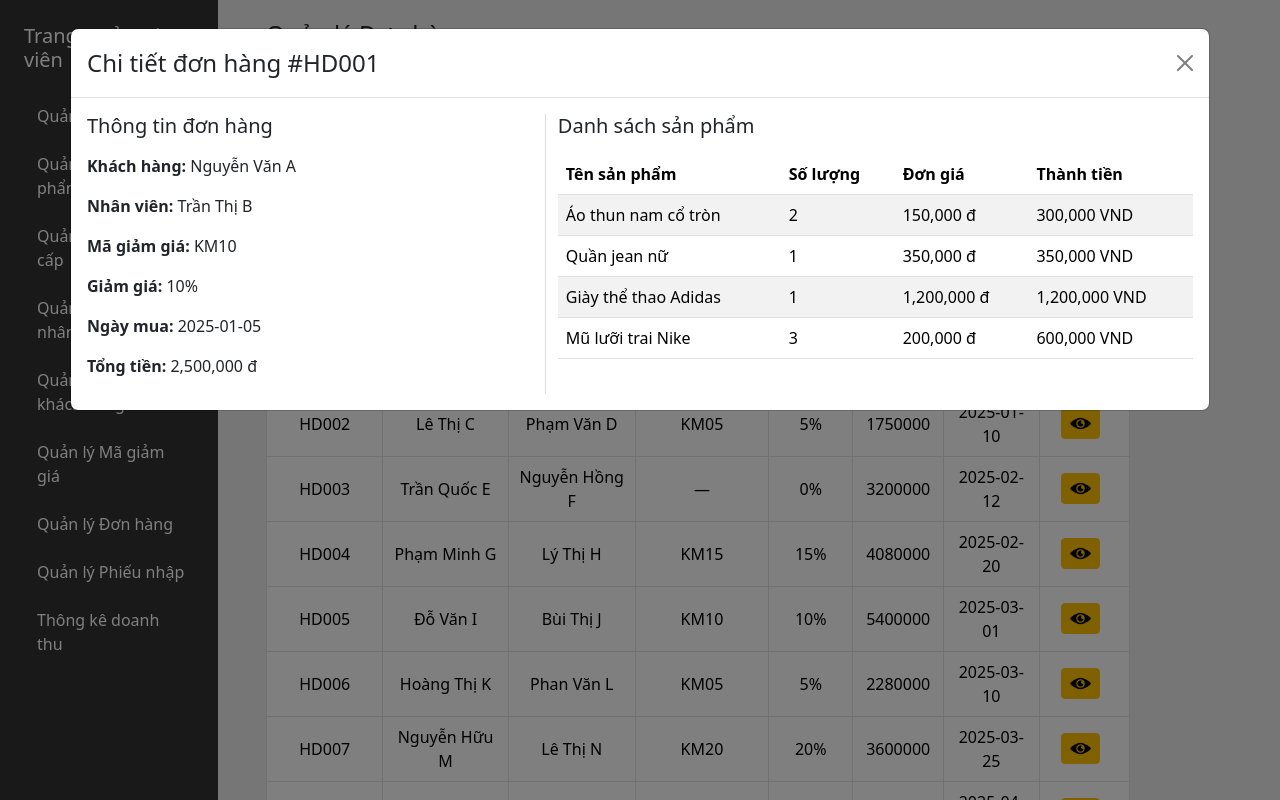
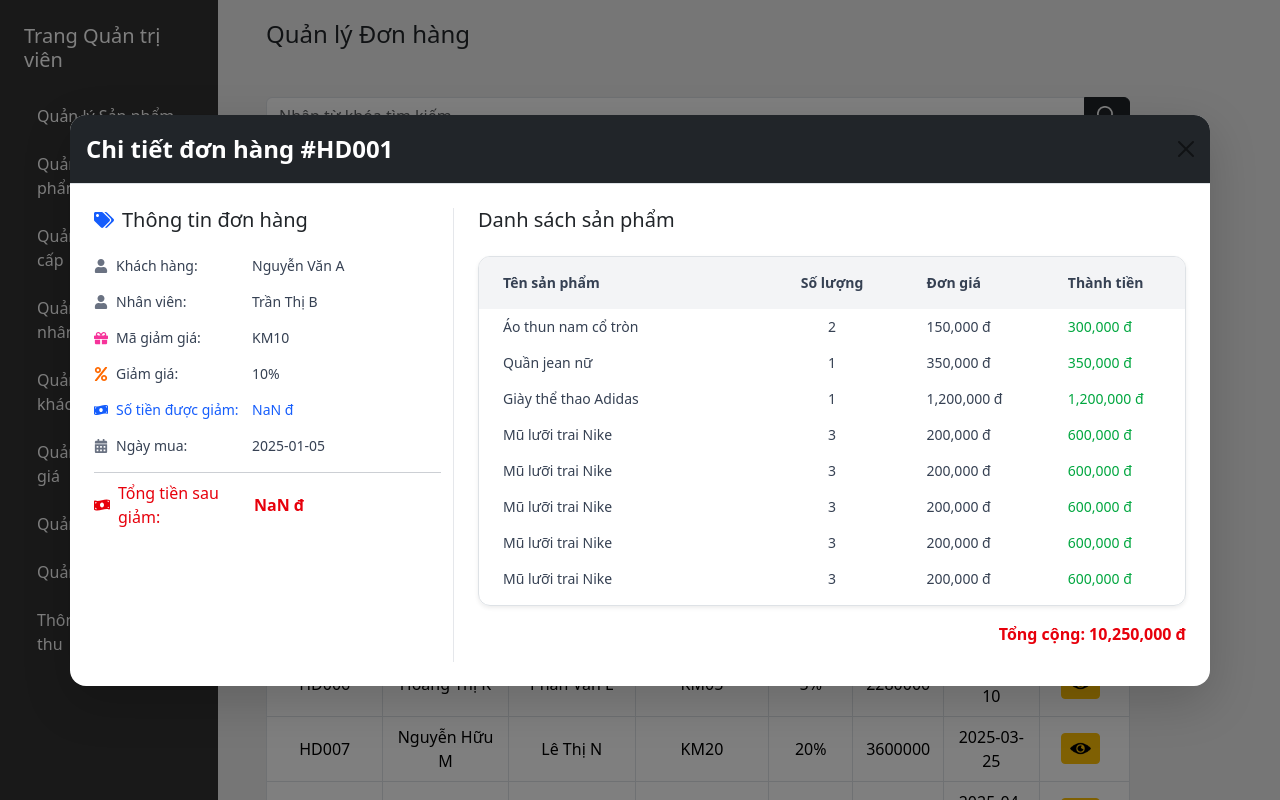
Before and after one commit to lnqhuongg/Store-Management, a Next.js app: page /admin/DonHang in a window 1280 px wide. Both pictures are taken after a click on the button 1080 px from the left and 358 px from the top of the page. Shown: the top 800 px of the page. Built offline with nearby package versions, Linux system fonts and the light colour scheme.

Commit message:
update chi tiet hoa don modal
hihihih

```diff
--- a/package.json
+++ b/package.json
@@ -10,10 +10,12 @@
   },
   "dependencies": {
     "bootstrap": "^5.3.8",
+    "bootstrap-icons": "^1.13.1",
     "next": "15.5.4",
     "react": "19.1.0",
     "react-bootstrap": "^2.10.10",
-    "react-dom": "19.1.0"
+    "react-dom": "19.1.0",
+    "react-icons": "^5.5.0"
   },
   "devDependencies": {
     "@eslint/eslintrc": "^3",
--- a/src/app/components/MUI/Modal/ChiTietDHModal.tsx
+++ b/src/app/components/MUI/Modal/ChiTietDHModal.tsx
@@ -1,4 +1,5 @@
-import { Modal, Row, Col, Table } from "react-bootstrap";
+import { Modal, Row, Col, Table, Badge } from "react-bootstrap";
+import { FaUser, FaTags, FaCalendarAlt, FaMoneyBillWave, FaGift, FaPercent } from "react-icons/fa";
 
 interface SanPham {
     tenSanPham: string;
@@ -21,81 +22,136 @@ export default function ModalDetailDonHang({
     if (!DonHangData) return null;
 
     const sanPhamMau: SanPham[] = [
-        {
-            tenSanPham: "Áo thun nam cổ tròn",
-            soLuong: 2,
-            donGia: 150000,
-            thanhTien: 300000,
-        },
-        {
-            tenSanPham: "Quần jean nữ",
-            soLuong: 1,
-            donGia: 350000,
-            thanhTien: 350000,
-        },
-        {
-            tenSanPham: "Giày thể thao Adidas",
-            soLuong: 1,
-            donGia: 1200000,
-            thanhTien: 1200000,
-        },
-        {
-            tenSanPham: "Mũ lưỡi trai Nike",
-            soLuong: 3,
-            donGia: 200000,
-            thanhTien: 600000,
-        },
+        { tenSanPham: "Áo thun nam cổ tròn", soLuong: 2, donGia: 150000, thanhTien: 300000 },
+        { tenSanPham: "Quần jean nữ", soLuong: 1, donGia: 350000, thanhTien: 350000 },
+        { tenSanPham: "Giày thể thao Adidas", soLuong: 1, donGia: 1200000, thanhTien: 1200000 },
+        { tenSanPham: "Mũ lưỡi trai Nike", soLuong: 3, donGia: 200000, thanhTien: 600000 },
+        { tenSanPham: "Mũ lưỡi trai Nike", soLuong: 3, donGia: 200000, thanhTien: 600000 },
+        { tenSanPham: "Mũ lưỡi trai Nike", soLuong: 3, donGia: 200000, thanhTien: 600000 },
+        { tenSanPham: "Mũ lưỡi trai Nike", soLuong: 3, donGia: 200000, thanhTien: 600000 },
+        { tenSanPham: "Mũ lưỡi trai Nike", soLuong: 3, donGia: 200000, thanhTien: 600000 },
+        { tenSanPham: "Mũ lưỡi trai Nike", soLuong: 3, donGia: 200000, thanhTien: 600000 },
+        { tenSanPham: "Mũ lưỡi trai Nike", soLuong: 3, donGia: 200000, thanhTien: 600000 },
+        { tenSanPham: "Mũ lưỡi trai Nike", soLuong: 3, donGia: 200000, thanhTien: 600000 },
+        { tenSanPham: "Mũ lưỡi trai Nike", soLuong: 3, donGia: 200000, thanhTien: 600000 },
+        { tenSanPham: "Mũ lưỡi trai Nike", soLuong: 3, donGia: 200000, thanhTien: 600000 },
+        { tenSanPham: "Mũ lưỡi trai Nike", soLuong: 3, donGia: 200000, thanhTien: 600000 },
+        { tenSanPham: "Mũ lưỡi trai Nike", soLuong: 3, donGia: 200000, thanhTien: 600000 },
+        { tenSanPham: "Mũ lưỡi trai Nike", soLuong: 3, donGia: 200000, thanhTien: 600000 },
+        { tenSanPham: "Mũ lưỡi trai Nike", soLuong: 3, donGia: 200000, thanhTien: 600000 },
     ];
 
+    const tongTien = sanPhamMau.reduce((sum, sp) => sum + sp.thanhTien, 0);
 
     return (
         <Modal
             show={show}
             onHide={handleClose}
-            size="xl" // rộng hơn bình thường
+            size="xl"
+            centered
+            contentClassName="border-0 shadow-lg rounded-4"
         >
-            <Modal.Header closeButton>
-                <Modal.Title>Chi tiết đơn hàng #{DonHangData.id}</Modal.Title>
+            <Modal.Header closeButton className="bg-[#212529] text-white rounded-top-4">
+                <Modal.Title>
+                    <strong>Chi tiết đơn hàng #{DonHangData.id}</strong>
+                </Modal.Title>
             </Modal.Header>
 
-            <Modal.Body>
+            <Modal.Body className="p-4">
                 <Row>
+
                     {/* --- Cột trái: Thông tin đơn hàng --- */}
-                    <Col md={5} style={{ borderRight: "1px solid #ddd" }}>
-                        <h5 className="mb-3">Thông tin đơn hàng</h5>
+                    <Col md={4} className="border-r border-gray-200">
+                        <h5 className="mb-4 font-semibold text-lg flex items-center gap-2 text-gray-800">
+                            <FaTags className="text-blue-600" />
+                            Thông tin đơn hàng
+                        </h5>
 
-                        <p><strong>Khách hàng:</strong> {DonHangData.customer}</p>
-                        <p><strong>Nhân viên:</strong> {DonHangData.staff}</p>
-                        <p><strong>Mã giảm giá:</strong> {DonHangData.coupon}</p>
-                        <p><strong>Giảm giá:</strong> {DonHangData.discount}</p>
-                        <p><strong>Ngày mua:</strong> {DonHangData.date}</p>
-                        <p><strong>Tổng tiền:</strong> {DonHangData?.total?.toLocaleString()} đ</p>
+                        <div className="space-y-3 text-gray-700 text-sm">
+                            <p className="flex items-center gap-2">
+                                <FaUser className="text-gray-500" />
+                                <span className="font-medium w-32">Khách hàng:</span> {DonHangData.customer}
+                            </p>
+
+                            <p className="flex items-center gap-2">
+                                <FaUser className="text-gray-500" />
+                                <span className="font-medium w-32">Nhân viên:</span> {DonHangData.staff}
+                            </p>
+
+                            <p className="flex items-center gap-2">
+                                <FaGift className="text-pink-500" />
+                                <span className="font-medium w-32">Mã giảm giá:</span> {DonHangData.coupon || "Không có"}
+                            </p>
+
+                            <p className="flex items-center gap-2">
+                                <FaPercent className="text-orange-500" />
+                                <span className="font-medium w-32">Giảm giá:</span> {DonHangData.discount || 0}
+                            </p>
+
+                            {/* 🔹 Số tiền được giảm */}
+                            <p className="flex items-center gap-2 text-blue-600">
+                                <FaMoneyBillWave />
+                                <span className="font-medium w-32">Số tiền được giảm:</span>
+                                {((DonHangData.total * (DonHangData.discount || 0)) / 100).toLocaleString()} đ
+                            </p>
+
+                            <p className="flex items-center gap-2">
+                                <FaCalendarAlt className="text-gray-500" />
+                                <span className="font-medium w-32">Ngày mua:</span> {DonHangData.date}
+                            </p>
+
+                            <hr className="border-gray-300 my-2" />
+
+                            {/* 🔹 Tổng tiền sau giảm */}
+                            <p className="flex items-center gap-2 text-red-600 font-semibold text-base">
+                                <FaMoneyBillWave />
+                                <span className="font-medium w-32">Tổng tiền sau giảm:</span>
+                                {(
+                                    DonHangData.total - (DonHangData.total * (DonHangData.discount || 0)) / 100
+                                ).toLocaleString()} đ
+                            </p>
+                        </div>
                     </Col>
 
+
                     {/* --- Cột phải: Danh sách sản phẩm --- */}
-                    <Col md={7}>
-                        <h5 className="mb-3">Danh sách sản phẩm</h5>
-                        <Table striped hover responsive>
-                            <thead>
+                    <Col md={8} className="ps-4">
+                        <h5 className="mb-4 font-semibold text-lg text-blue-600">Danh sách sản phẩm</h5>
+
+                        {/* 🔹 Vùng chứa bảng có giới hạn chiều cao */}
+                        <div className="max-h-[350px] overflow-y-auto rounded-xl border border-gray-200 shadow-sm">
+                            <table className="min-w-full text-sm text-gray-700">
+                                <thead className="bg-gray-100 sticky top-0 z-10">
                                     <tr>
-                                    <th>Tên sản phẩm</th>
-                                    <th>Số lượng</th>
-                                    <th>Đơn giá</th>
-                                    <th>Thành tiền</th>
+                                        <th className="py-3 px-4 text-left font-semibold w-[40%]">Tên sản phẩm</th>
+                                        <th className="py-3 px-4 text-center font-semibold w-[20%]">Số lượng</th>
+                                        <th className="py-3 px-4 text-right font-semibold w-[20%]">Đơn giá</th>
+                                        <th className="py-3 px-4 text-right font-semibold w-[20%]">Thành tiền</th>
                                     </tr>
                                 </thead>
-                            <tbody>
+                                <tbody className="divide-y divide-gray-200">
                                     {sanPhamMau.map((sp, index) => (
-                                    <tr key={index}>
-                                        <td>{sp.tenSanPham}</td>
-                                        <td>{sp.soLuong}</td>
-                                        <td>{sp.donGia.toLocaleString()} đ</td>
-                                        <td>{sp.thanhTien.toLocaleString()} VND</td>
+                                        <tr key={index} className="hover:bg-gray-50 transition">
+                                            <td className="py-2 px-4">{sp.tenSanPham}</td>
+                                            <td className="py-2 px-4 text-center">{sp.soLuong}</td>
+                                            <td className="py-2 px-4 text-left">{sp.donGia.toLocaleString()} đ</td>
+                                            <td className="py-2 px-4 text-left font-medium text-green-600">
+                                                {sp.thanhTien.toLocaleString()} đ
+                                            </td>
                                         </tr>
                                     ))}
                                 </tbody>
-                        </Table>
+                            </table>
+                        </div>
+
+                        {/* Tổng cộng nằm ngoài bảng, không cuộn */}
+                        <div className="mt-3 text-right">
+                            <p className="font-semibold text-red-600">
+                                Tổng cộng: {tongTien.toLocaleString()} đ
+                            </p>
+                        </div>
                     </Col>
+
                 </Row>
             </Modal.Body>
         </Modal>
```
Also changed, not shown: 1 other file (tests, documents, lock files or other folders). Lines whose indentation alone changed are shown as unchanged.
